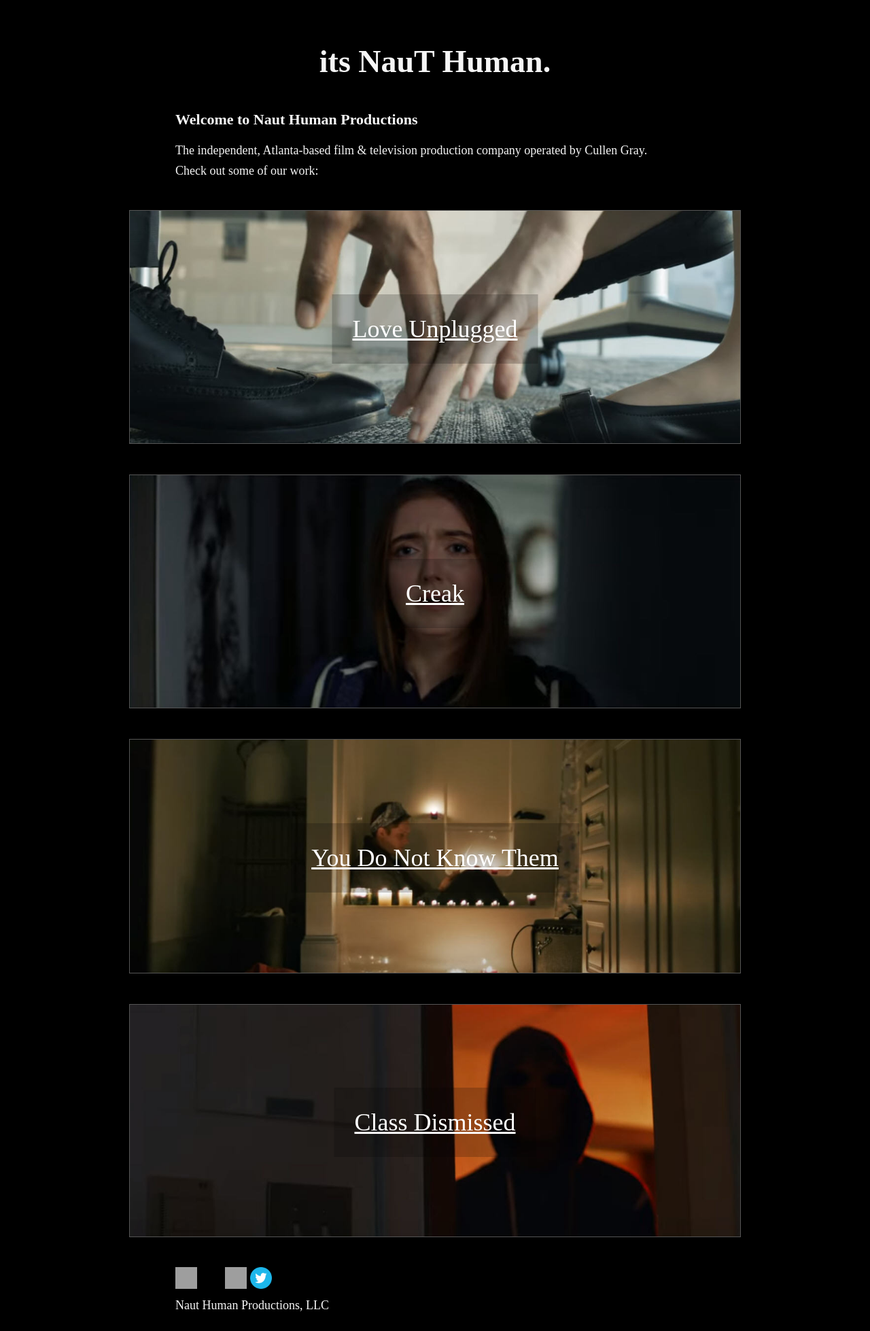
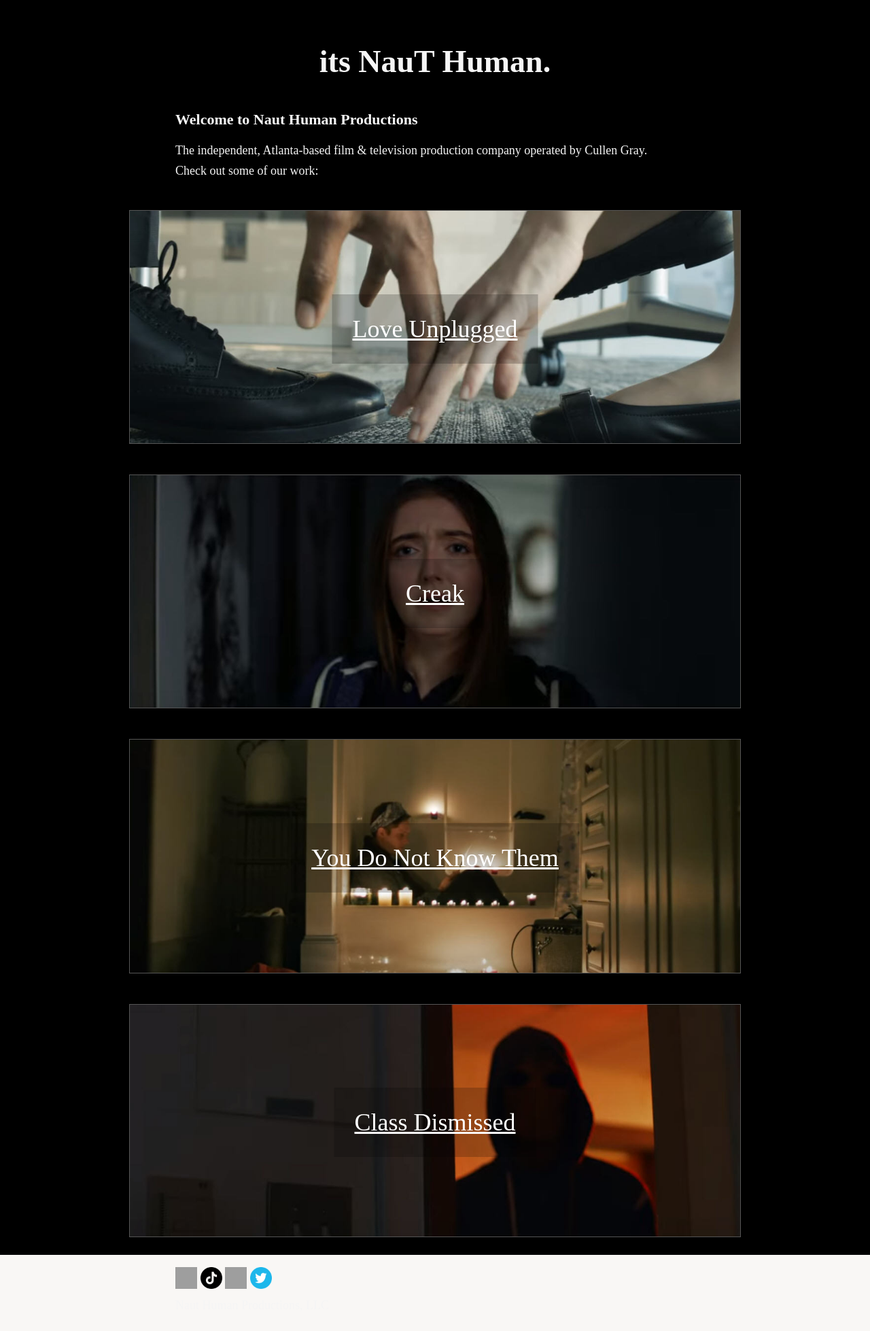
Before and after one commit to nauthuman/nauthuman.github.io, a Jekyll site: the page built from index.html, in a window 1280 px wide. Shown: the whole page at 68% size. Built offline with Jekyll 4.4.1, drawn with Linux system fonts in a browser that asks for light colours; some web fonts are replaced.

Commit message:
Update nauthuman.css

```diff
--- a/stylesheets/nauthuman.css
+++ b/stylesheets/nauthuman.css
@@ -45,16 +45,16 @@
         font-size: 18px;
         text-align: left;
       }
-      footer p {
-        background-color: Black;
+      div.footer {
+        background-color: #F9F7F5;
+        border-style: solid;
+        border-width: 1px 0px 0px 0px;
+        border-color: black;
+      }
+      div.footer p {
+        background-color: #F9F7F5;
         margin-top: 0.5em;
         margin-bottom: 0.5em;
         font-size: 18px;
         text-align: left;
       }
-      div.footer {
-        background-color: Black;
-        border-style: solid;
-        border-width: 1px 0px 0px 0px;
-        border-color: black;
-      }
```
